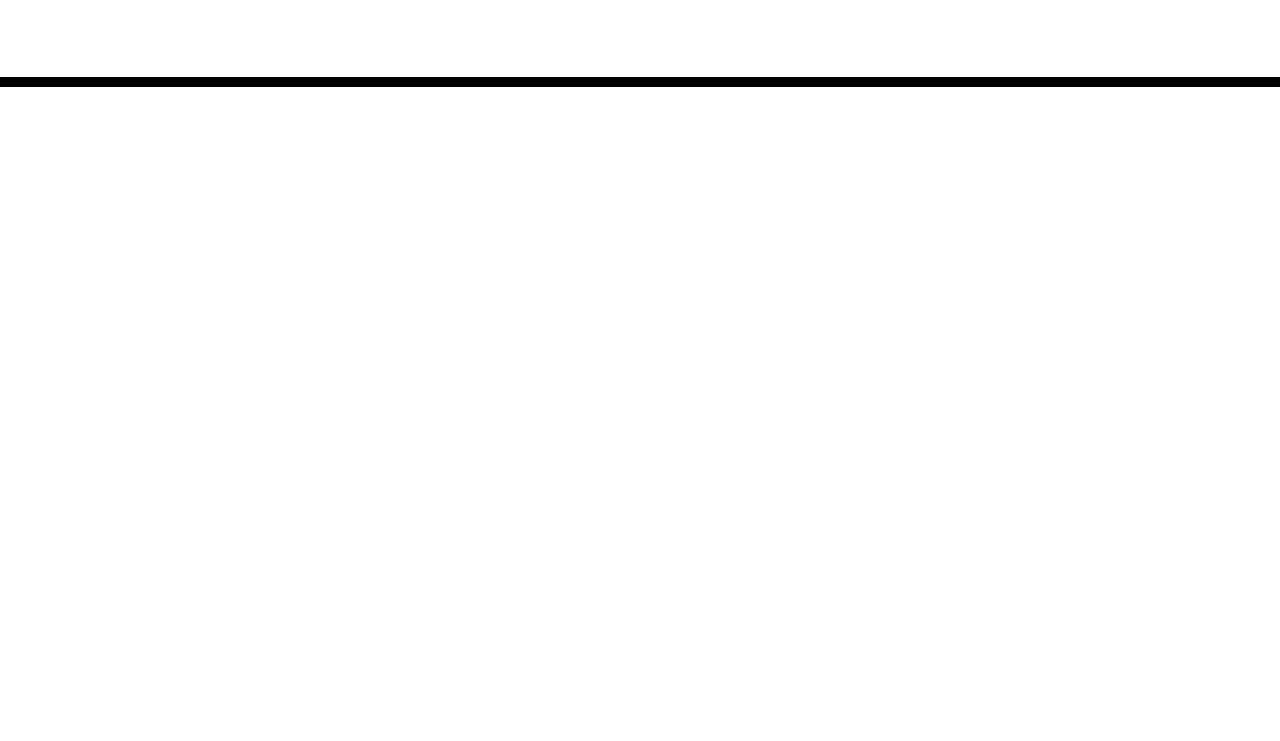
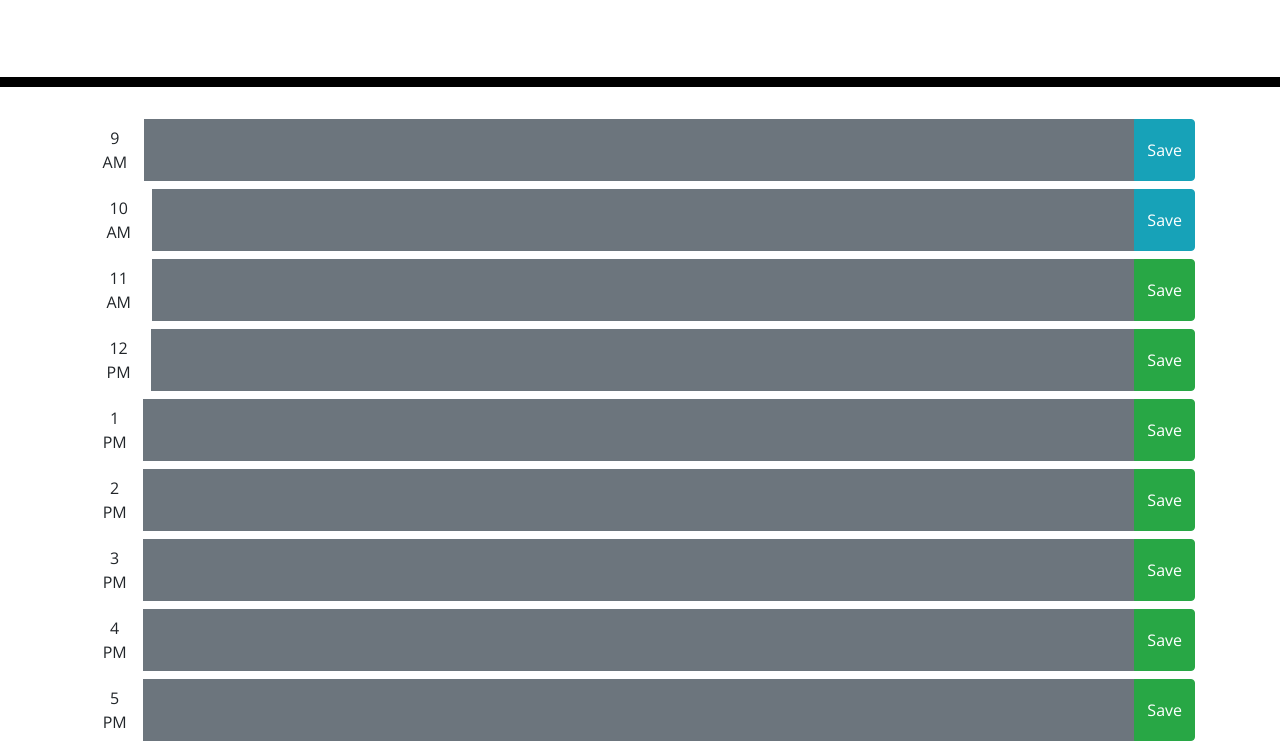
Before and after one commit to Gtimed61/gthorne-work-day, a plain HTML site: page index.html in a window 1280 px wide. Shown: the part 181-922 px from the top of the page. Before the commit the page ends 800 px from the top, so only its background shows below. Drawn offline with nearby package versions, Linux system fonts and the light colour scheme; files that its build step writes are made by us from their sources; files whose address does not match are found by name.

Commit message:
button setup

```diff
--- a/assets/js/homepage.js
+++ b/assets/js/homepage.js
@@ -13,11 +13,19 @@ var time3 = moment().hour(15);
 var time4 = moment().hour(16);
 var time5 = moment().hour(17);
 //scroll down to view time blocks
+var hourBlock = [time9, time10, time11, time12, time13, time14,
 //time blocks are coded to change color for past, present, future
 //able to enter event in each time block
+$( ".selector" ).selectable({
+    selected: function( event, ui ) {}
+  });
 //save time block
+
 //save text in local storage
 var saveText = function() {
     localStorage.setItem("text", JSON.stringify(text));
 }
+
+$( ".selector" ).on( "selectableselected", function( event, ui ) {} );
+
 //on refresh, saved events persist
--- a/index.html
+++ b/index.html
@@ -28,8 +28,55 @@
       <p class="lead">A simple calendar app for scheduling your work day</p>
       <p id="currentDay" class="lead"></p>
     </header>
+
     <div class="container">
-      <!-- Timeblocks go here -->
+      <!-- Timeblocks go here / -->
+      <div class="btn-group btn-block" role="group">
+        <button type="button" class="btn btn-white">9 AM</button>
+        <button type="button" class="btn btn-secondary btn btn-block"></button>
+        <button type="button" class="btn btn-info">Save</button>
+      </div>
+      <div class="btn-group btn-block" role="group">
+        <button type="button" class="btn btn-white">10 AM</button>
+        <button type="button" class="btn btn-secondary btn btn-block"></button>
+        <button type="button" class="btn btn-info">Save</button>
+      </div>
+      <div class="btn-group btn-block" role="group">
+        <button type="button" class="btn btn-white">11 AM</button>
+        <button type="button" class="btn btn-secondary btn btn-block"></button>
+        <button type="button" class="btn btn-success">Save</button>
+      </div>
+      <div class="btn-group btn-block" role="group">
+        <button type="button" class="btn btn-white">12 PM</button>
+        <button type="button" class="btn btn-secondary btn btn-block"></button>
+        <button type="button" class="btn btn-success">Save</button>
+      </div>
+      <div class="btn-group btn-block" role="group">
+        <button type="button" class="btn btn-white">1 PM</button>
+        <button type="button" class="btn btn-secondary btn btn-block"></button>
+        <button type="button" class="btn btn-success">Save</button>
+      </div>
+      <div class="btn-group btn-block" role="group">
+        <button type="button" class="btn btn-white">2 PM</button>
+        <button type="button" class="btn btn-secondary btn btn-block"></button>
+        <button type="button" class="btn btn-success">Save</button>
+      </div>
+      <div class="btn-group btn-block " role="group">
+        <button type="button" class="btn btn-white">3 PM</button>
+        <button type="button" class="btn btn-secondary btn btn-block"></button>
+        <button type="button" class="btn btn-success">Save</button>
+      </div>
+      <div class="btn-group btn-block" role="group">
+        <button type="button" class="btn btn-white">4 PM</button>
+        <button type="button" class="btn btn-secondary btn btn-block"></button>
+        <button type="button" class="btn btn-success">Save</button>
+      </div>
+      <div class="btn-group btn-block " role="group">
+        <button type="button" class="btn btn-white">5 PM</button>
+        <button type="button" class="btn btn-secondary btn btn-block"></button>
+        <button type="button" class="btn btn-success">Save</button>
+      </div>
+
     </div>
 
     <script src="https://code.jquery.com/jquery-3.4.1.min.js"></script>
```
